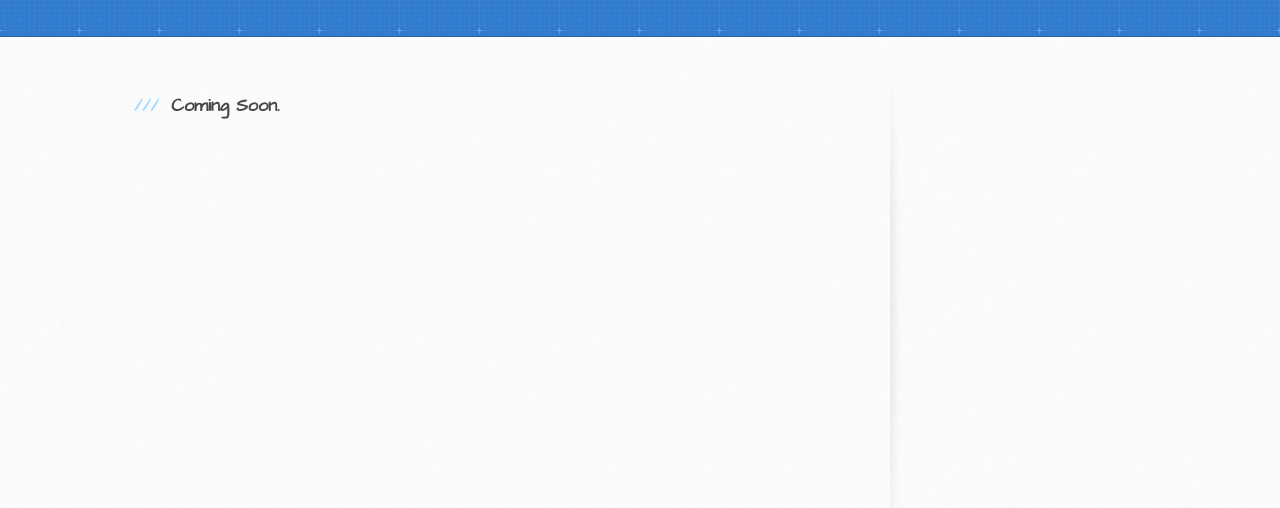
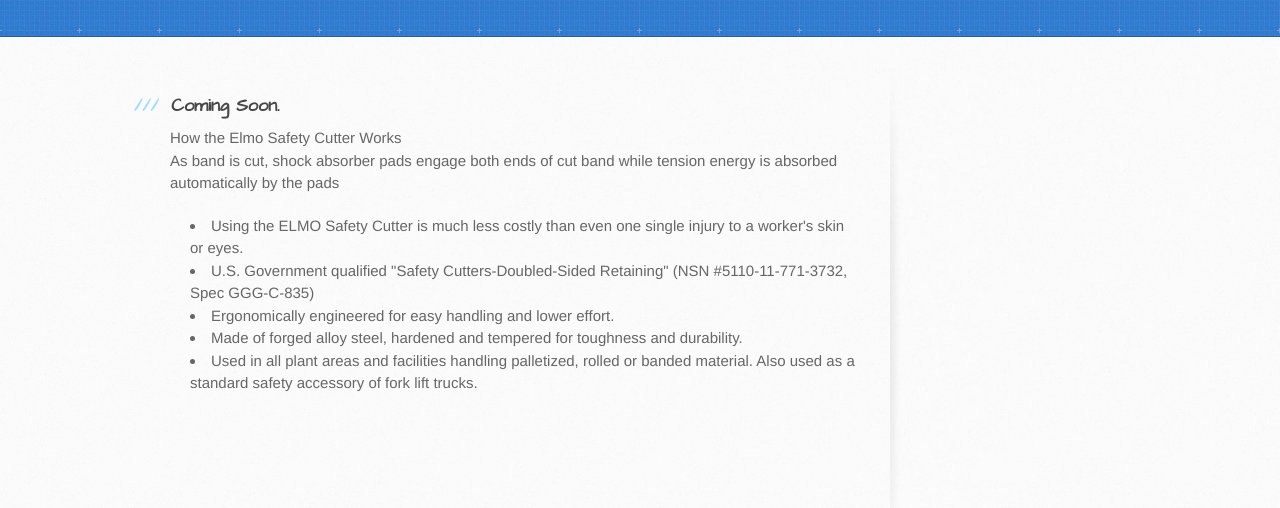
Before and after one commit to Elmomfg/elmomfg.github.io, a plain HTML site: page index.html in a window 1280 px wide. Shown: the part 130-638 px from the top of the page. Drawn offline with Linux system fonts and the light colour scheme.

Commit message:
Update index.html

```diff
--- a/index.html
+++ b/index.html
@@ -30,6 +30,18 @@
         <section id="main-content">
           <h3>
         <a name="welcome-to-github-pages" class="anchor" href="#welcome-to-github-pages"><span class="octicon octicon-link"></span></a>Coming Soon.</h3>
+        <a name="welcome-to-github-pages" class="anchor" href="#welcome-to-github-pages"><span class="octicon octicon-link"></span></a>How the Elmo Safety Cutter Works</h3>
+
+        <p>As band is cut, shock absorber pads engage both ends of cut band while tension energy is absorbed automatically by the pads</p>
+
+        <ul>
+        <li>Using the ELMO Safety Cutter is much less costly than even one single injury to a worker's skin or eyes.</li>
+        <li>U.S. Government qualified "Safety Cutters-Doubled-Sided Retaining" (NSN #5110-11-771-3732, Spec GGG-C-835)</li>
+        <li>Ergonomically engineered for easy handling and lower effort.</li>
+        <li>Made of forged alloy steel, hardened and tempered for toughness and durability.</li>
+        <li>Used in all plant areas and facilities handling palletized, rolled or banded material. Also used as a standard safety accessory of fork lift trucks.</li>
+        </ul>
+
 
 
         </section>
```
